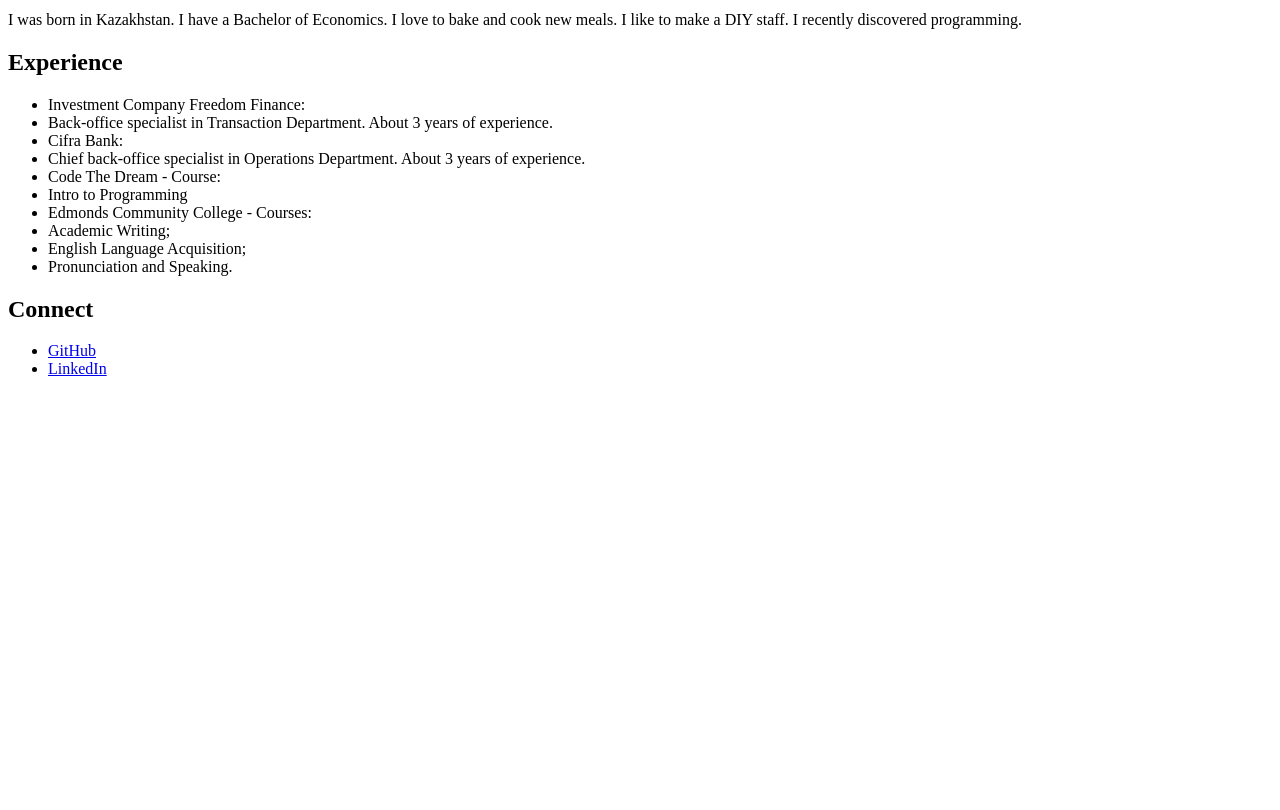
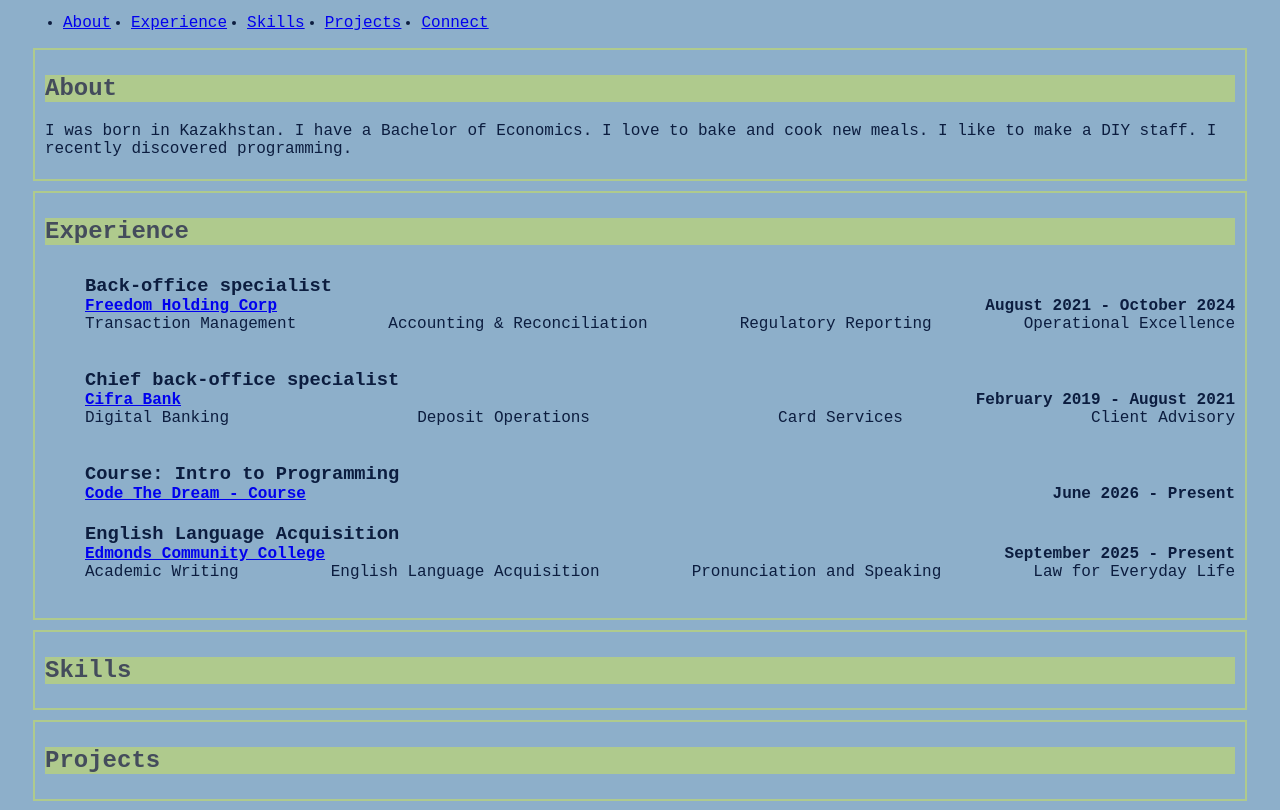
Before and after one commit to Valentina-Tina-M/Valentina-M.---Intro-26.3, a plain HTML site: page index.html in a window 1280 px wide. Shown: the part 116-926 px from the top of the page. Before the commit the page ends 800 px from the top, so only its background shows below. Drawn offline with Linux system fonts and the light colour scheme.

Commit message:
boilerplate and content added

```diff
--- /dev/null
+++ b/css/index.css
@@ -0,0 +1,91 @@
+body {
+    background-color: #8dafca;
+    color: #0c1d3f;
+    font-family: 'Courier New', Courier, monospace;
+    padding: 25px 15px 25px 15px;
+}
+
+.menu {
+    display: flex;
+    gap: 20px;
+}
+
+h1 {
+    color: #444c5c;
+    background-color: #ca8daf;
+    margin: 30px;
+    text-align: center;
+    font-size: xx-large;
+    font-weight: bolder;
+}
+
+h2 {
+    color: #444c5c;
+    background-color: #afca8d;
+    font-size: x-large;
+    font-weight: 700;
+}
+
+h3 {
+    margin: 10px 0 0 0;
+}
+
+
+#About {
+    margin: 10px;
+    border: 2px solid #afca8d;
+    padding: 5px 10px 5px 10px;
+}
+
+#Experience {
+    margin: 10px;
+    border: 2px solid #afca8d;
+    padding: 5px 10px 5px 10px;
+}
+
+.exp-item {
+    display: flex;
+    flex-direction: column;
+    margin-bottom: 10px;
+}
+
+.exp-details,
+.exp-info {
+    display: flex;
+    flex-direction: row;
+    justify-content: space-between;
+    align-items: center;
+}
+
+.exp-details a {
+    font-weight: 800;
+    font-size: medium;
+}
+
+.exp-info p {
+    margin-top: 0;
+}
+
+#Skills {
+    margin: 10px;
+    border: 2px solid #afca8d;
+    padding: 5px 10px 5px 10px;
+}
+
+#Projects {
+    margin: 10px;
+    border: 2px solid #afca8d;
+    padding: 5px 10px 5px 10px;
+}
+
+#Connect {
+    margin: 10px;
+    border: 2px solid #afca8d;
+    padding: 5px 10px 5px 10px;
+}
+
+.media {
+    display: flex;
+    flex-direction: row-reverse;
+    justify-content: space-evenly;
+}
--- a/index.html
+++ b/index.html
@@ -5,31 +5,91 @@
         <meta name="author" content="Tina M.">
         <meta name="description" content="Tina M. Portfolio">
         <meta name="viewport" content="width=device-width, initial-scale=1.0">
+        <link rel="stylesheet" href="/css/index.css">
     </head>
     <body>
         <h1>Valentina Mitrofanova</h1>
+        <nav>
+            <ul class="menu">
+                <li><a href="#About">About</a></li>
+                <li><a href="#Experience">Experience</a></li>
+                <li><a href="#Skills">Skills</a></li>
+                <li><a href="#Projects">Projects</a></li>
+                <li><a href="#Connect">Connect</a></li>
+            </ul>
+        </nav>
     <section id="About">
         <h2>About</h2>
         <p>I was born in Kazakhstan. I have a Bachelor of Economics. I love to bake and cook new meals. I like to make a DIY staff. I recently discovered programming. </p>
     </section>
     <section id="Experience">
         <h2>Experience</h2>
-        <ul>
-            <li>Investment Company Freedom Finance:</li>
-            <li>Back-office specialist in Transaction Department. About 3 years of experience.</li>
-            <li>Cifra Bank:</li>
-            <li>Chief back-office specialist in Operations Department. About 3 years of experience.</li>
-            <li>Code The Dream - Course:</li>
-            <li>Intro to Programming</li>
-            <li>Edmonds Community College - Courses:</li>
-            <li>Academic Writing;</li>
-            <li>English Language Acquisition;</li>
-            <li>Pronunciation and Speaking.</li>
+        <ul class="exp-list">
+            <li class="exp-item">
+                <h3>Back-office specialist</h3>
+                <div class="exp-details">
+                    <a href="https://www.freedomholdingcorp.com/">Freedom Holding Corp</a>
+                    <strong>August 2021 - October 2024</strong>
+                </div>
+                <div class="exp-info">
+                    <p>Transaction Management</p>
+                    <p>Accounting & Reconciliation</p>
+                    <p>Regulatory Reporting</p>
+                    <p>Operational Excellence</p>
+                </div>
+            </li>
+
+            <li class="exp-item">
+                <h3>Chief back-office specialist</h3>
+                <div class="exp-details">
+                    <a href="https://cifra-bank.ru/">Cifra Bank</a>
+                    <strong>February 2019 - August 2021</strong>
+                </div>
+                <div class="exp-info">
+                    <p>Digital Banking</p>
+                    <p>Deposit Operations</p>
+                    <p>Card Services</p>
+                    <p>Client Advisory</p>
+                </div>
+            </li>
+
+            <li class="exp-item">
+                <h3>Course: Intro to Programming</h3>
+                <div class="exp-details">
+                    <a href="https://codethedream.org/">Code The Dream - Course</a>
+                    <strong>June 2026 - Present</strong>
+                </div>
+            </li>
+
+            <li class="exp-item">
+                <h3>English Language Acquisition</h3>
+                <div class="exp-details">
+                    <a href="https://www.edmonds.edu/">Edmonds Community College</a>
+                    <strong>September 2025 - Present</strong>
+                </div>
+                <div class="exp-info">
+                    <p>Academic Writing</p>
+                    <p>English Language Acquisition</p>
+                    <p>Pronunciation and Speaking</p>
+                    <p>Law for Everyday Life</p>
+                </div>
+            </li>
         </ul>
     </section>
+
+    <section id="Skills">
+        <h2>Skills</h2>
+    </section>
+    <section id="Projects">
+        <h2>Projects</h2>
+        <ul>
+
+        </ul>
+    </section>
+
     <section id="Connect">
         <h2>Connect</h2>
-        <ul>
+        <ul class="media">
         <li><a href="https://github.com/Valentina-Tina-M">GitHub</a></li>
         <li><a href="https://www.linkedin.com/in/valentina-mitrofanova-033062415/">LinkedIn</a></li>
         </ul>
```
Also changed, not shown: 1 other file.
